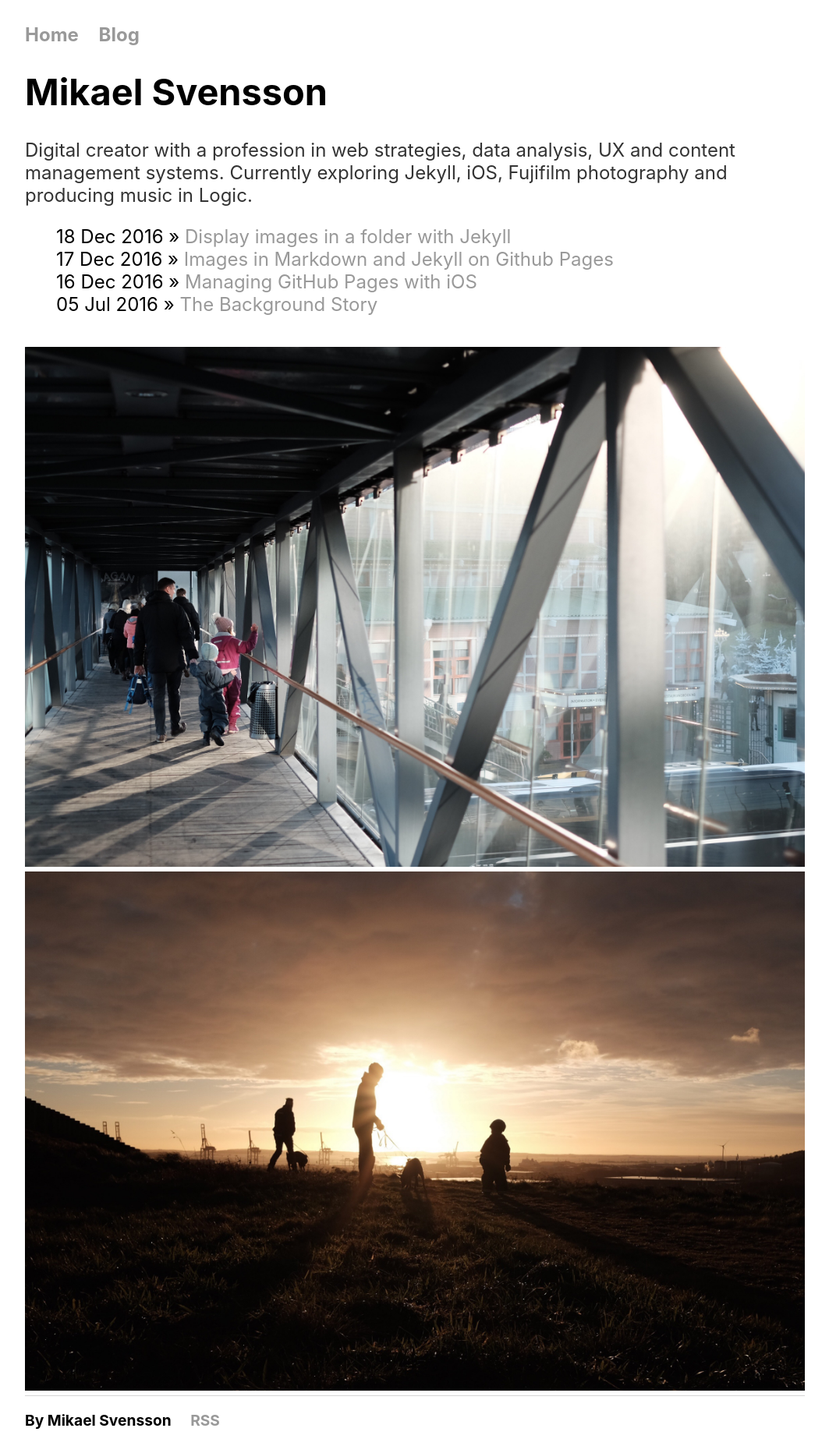
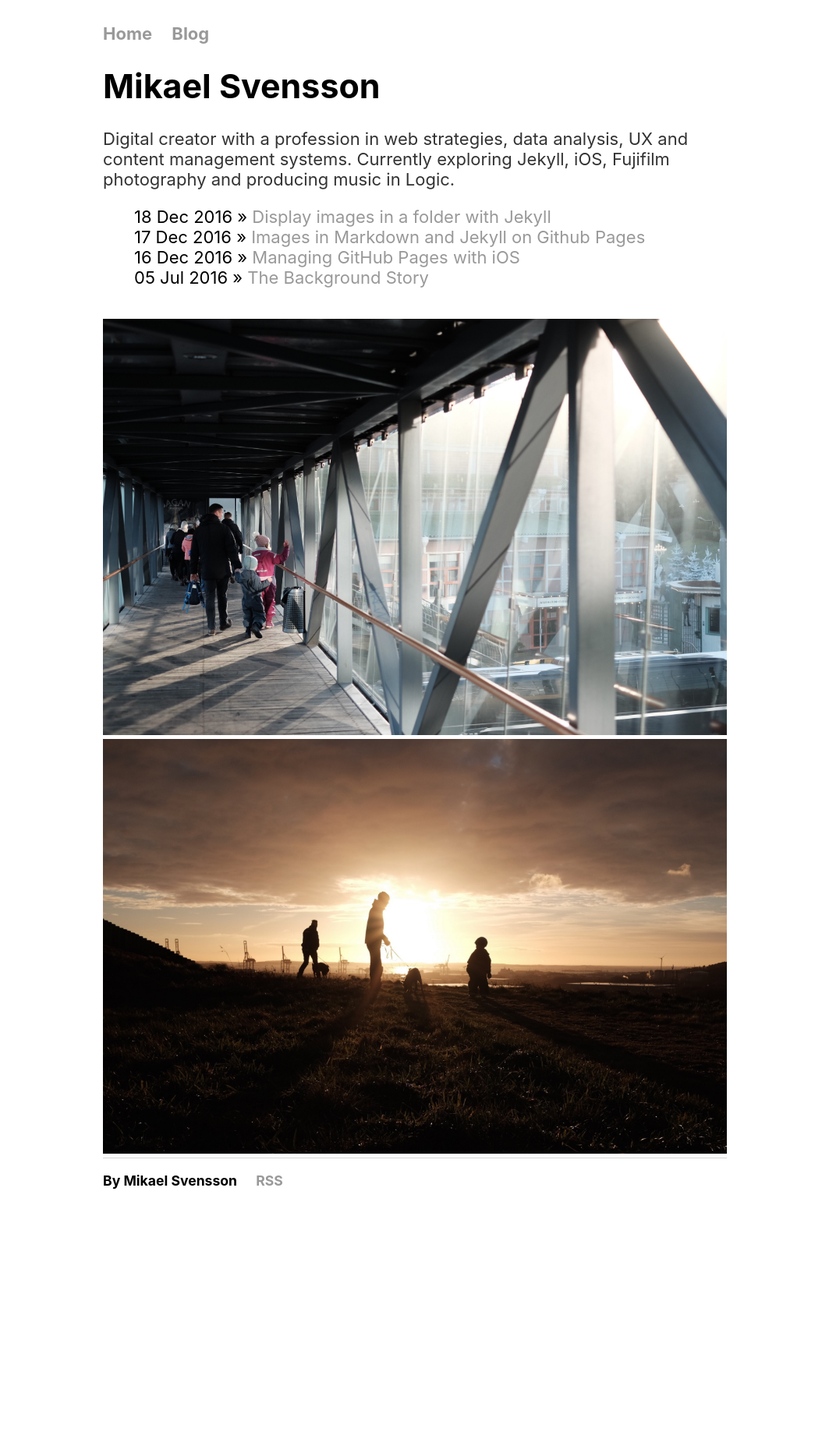
Before and after one commit to mikaelsjovind/mikeysvensson.github.io, a Jekyll site: the page built from index.html, in a window 1280 px wide. Shown: the whole page at 78% size, without its empty margins (108-1171 px from the left). Built offline with Jekyll 4.4.1, drawn with Linux system fonts in a browser that asks for light colours; after the commit the page ends 1555 px from its top, so only the background shows below that.

Commit message:
Line-height responsive

```diff
--- a/css/main.css
+++ b/css/main.css
@@ -20,7 +20,7 @@
 body {
     margin: 30px auto;
     width: 90%;
-    max-width:1000px;
+    max-width:800px;
 }
 
 nav ul, footer ul {
@@ -44,8 +44,7 @@
 }
 
 p {
-/** font-size: 1.5em;
-    line-height: 1.4em; **/
+	line-height 1.2;
     color: #333;
 }
 
@@ -54,13 +53,9 @@
     font-size: .8em;
 }
 
-ul, ol {
-/**	font-size: 1.5em; **/
-}
 
 ul.posts {
     margin: 20px auto 40px;
-/**    font-size: 1.5em; **/
 }
 
 ul.posts li {
@@ -75,11 +70,14 @@
 	body {
 		font-size: 20px;
 	}
+	p {
+		line-height 1.3;
+	}
 }
 
 @media (min-width: 1200px) {
 	body {
-		font-size: 24px;
+		font-size: 22px;
 	}
 
 	h1 {
@@ -93,4 +91,8 @@
 	h3 {
 
 	}
+
+	p {
+		line-height 1.4;
+	}
 }
```
